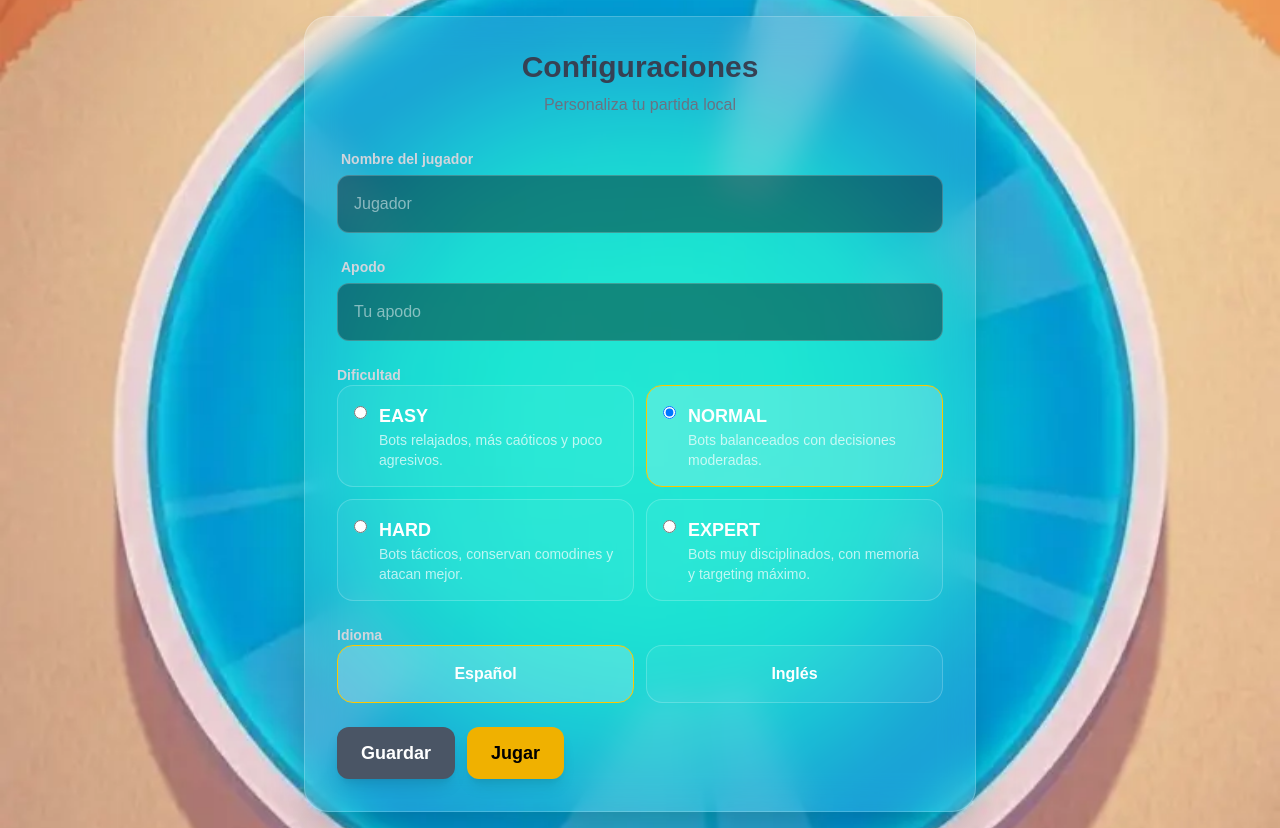
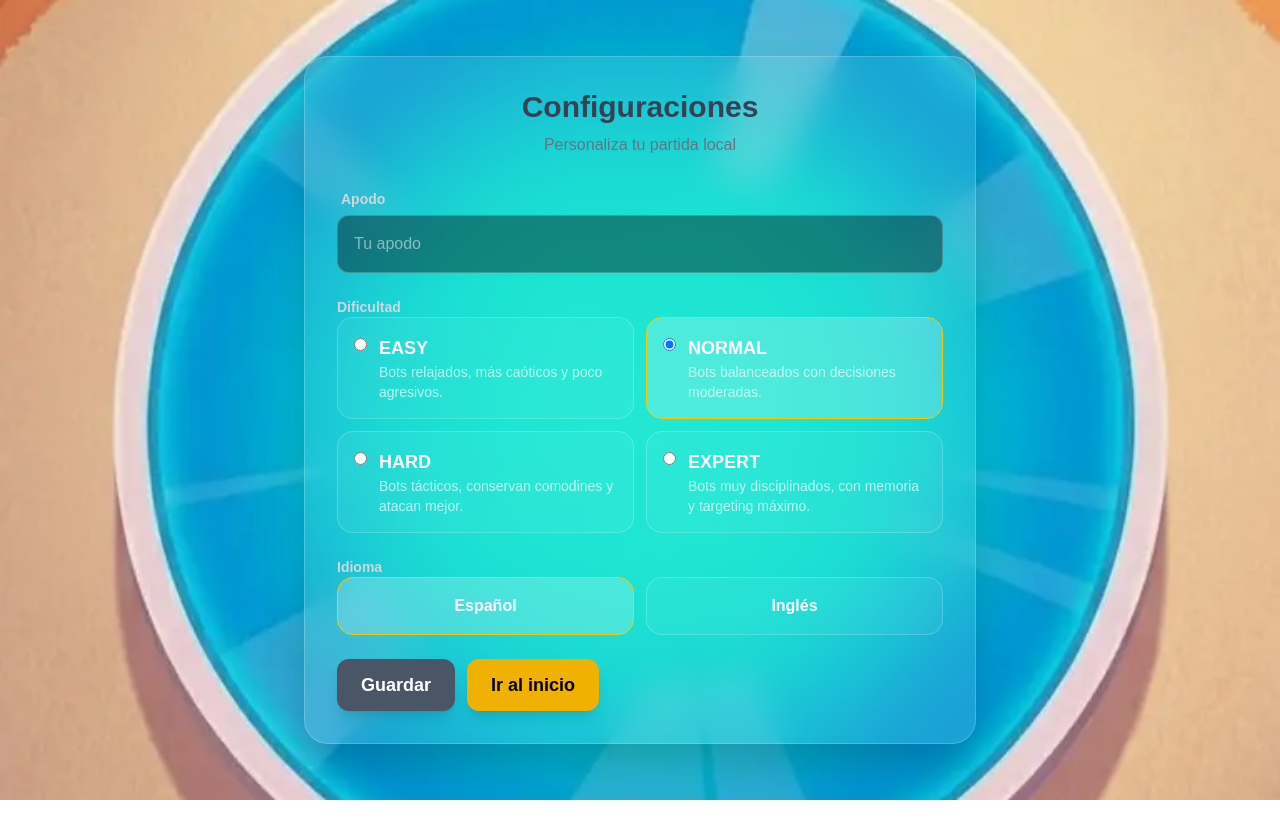
Before and after one commit to yoelvyspc93/play-one, a Next.js app: page /play-one/settings in a window 1280 px wide. After the commit the page ends 800 px from the top, so only its background shows below. Built offline with nearby package versions, Linux system fonts and the light colour scheme.

Commit message:
feat: Enhance settings management and lobby functionality with visibility change handling and improved bot creation logic

```diff
--- a/src/app/lobby/page.tsx
+++ b/src/app/lobby/page.tsx
@@ -10,7 +10,12 @@ import { Input } from '../../components/ui/Input'
 import { Avatar } from '../../components/Avatar'
 import bg from '@/public/bg.webp'
 import { createBots } from '@/lib/bots'
-import { DEFAULT_SETTINGS, GameSettings, loadSettings, saveSettings } from '@/lib/settings'
+import {
+	DEFAULT_SETTINGS,
+	GameSettings,
+	loadSettings,
+	saveSettings,
+} from '@/lib/settings'
 import { useTexts } from '@/lib/i18n'
 
 function LobbyContent() {
@@ -32,6 +37,39 @@ function LobbyContent() {
 		const loaded = loadSettings()
 		setSettings(loaded)
 		if (loaded.nickname) setName(loaded.nickname)
+	}, [])
+
+	// Reload settings when page becomes visible (user returns from settings)
+	useEffect(() => {
+		const handleVisibilityChange = () => {
+			if (document.visibilityState === 'visible') {
+				const loaded = loadSettings()
+				setSettings(loaded)
+			}
+		}
+
+		const handleStorageChange = (e: StorageEvent) => {
+			if (e.key === 'play-one-settings') {
+				const loaded = loadSettings()
+				setSettings(loaded)
+			}
+		}
+
+		// Also listen for custom storage events (same-tab updates)
+		const handleCustomStorageChange = () => {
+			const loaded = loadSettings()
+			setSettings(loaded)
+		}
+
+		document.addEventListener('visibilitychange', handleVisibilityChange)
+		window.addEventListener('storage', handleStorageChange)
+		window.addEventListener('settingsUpdated', handleCustomStorageChange)
+
+		return () => {
+			document.removeEventListener('visibilitychange', handleVisibilityChange)
+			window.removeEventListener('storage', handleStorageChange)
+			window.removeEventListener('settingsUpdated', handleCustomStorageChange)
+		}
 	}, [])
 
 	// Save name to localStorage when it changes
@@ -116,7 +154,6 @@ function LobbyContent() {
 				setMyHand(h.getMyHand())
 			}, 500)
 			;(window as any).hostInterval = interval
-
 		} catch (e: any) {
 			setError(e.message || texts.lobby.errors.startSolo)
 			setMode('HOME')
@@ -130,8 +167,8 @@ function LobbyContent() {
 	}
 
 	const handleAddBot = () => {
-		if (!host || gameState?.players.length >= 4) return
-		const [bot] = createBots(settings, gameState?.players.length ?? 1, 1)
+		if (!host || !gameState || gameState.players.length >= 4) return
+		const [bot] = createBots(settings, gameState.players.length, 1)
 		if (bot) host.addBot(bot)
 	}
 
--- a/src/app/settings/page.tsx
+++ b/src/app/settings/page.tsx
@@ -5,7 +5,14 @@ import { useRouter } from 'next/navigation'
 import bg from '@/public/bg.webp'
 import { Button } from '@/components/ui/Button'
 import { Input } from '@/components/ui/Input'
-import { GameDifficulty, GameLanguage, GameSettings, DEFAULT_SETTINGS, loadSettings, saveSettings } from '@/lib/settings'
+import {
+	GameDifficulty,
+	GameLanguage,
+	GameSettings,
+	DEFAULT_SETTINGS,
+	loadSettings,
+	saveSettings,
+} from '@/lib/settings'
 import { getTextsForLanguage } from '@/lib/i18n'
 
 const difficultyOptions: GameDifficulty[] = ['EASY', 'NORMAL', 'HARD', 'EXPERT']
@@ -14,23 +21,33 @@ const languageOptions: GameLanguage[] = ['es', 'en']
 export default function SettingsPage() {
 	const router = useRouter()
 	const [settings, setSettings] = useState<GameSettings>(DEFAULT_SETTINGS)
-	const texts = useMemo(() => getTextsForLanguage(settings.language), [settings.language])
+	const texts = useMemo(
+		() => getTextsForLanguage(settings.language),
+		[settings.language]
+	)
 
 	useEffect(() => {
 		setSettings(loadSettings())
 	}, [])
 
 	const updateSettings = (partial: Partial<GameSettings>) => {
-		setSettings((prev) => ({ ...prev, ...partial }))
+		setSettings((prev) => {
+			const updated = { ...prev, ...partial }
+			// Auto-save when difficulty or language changes
+			if (partial.difficulty !== undefined || partial.language !== undefined) {
+				saveSettings(updated)
+			}
+			return updated
+		})
 	}
 
 	const handleSave = () => {
 		saveSettings(settings)
 	}
 
-	const handlePlay = () => {
+	const handleGoHome = () => {
 		saveSettings(settings)
-		router.push('/lobby?mode=solo')
+		router.push('/')
 	}
 
 	return (
@@ -45,21 +62,19 @@ export default function SettingsPage() {
 		>
 			<div className="bg-white/10 backdrop-blur-lg p-8 rounded-3xl shadow-2xl w-full max-w-2xl border border-white/20">
 				<div className="text-center mb-8">
-					<h1 className="text-3xl font-black text-gray-700">{texts.settings.title}</h1>
+					<h1 className="text-3xl font-black text-gray-700">
+						{texts.settings.title}
+					</h1>
 					<p className="text-gray-500 mt-2">{texts.settings.subtitle}</p>
 				</div>
 
 				<div className="flex flex-col gap-6">
 					<Input
-						label={texts.settings.playerNameLabel}
-						value={settings.playerName}
-						onChange={(event) => updateSettings({ playerName: event.target.value })}
-						placeholder={texts.game.defaultPlayerName}
-					/>
-					<Input
 						label={texts.settings.nicknameLabel}
 						value={settings.nickname}
-						onChange={(event) => updateSettings({ nickname: event.target.value })}
+						onChange={(event) =>
+							updateSettings({ nickname: event.target.value })
+						}
 						placeholder={texts.settings.nicknamePlaceholder}
 					/>
 
@@ -87,7 +102,9 @@ export default function SettingsPage() {
 											className="mt-1"
 										/>
 										<div>
-											<div className="text-lg font-bold text-white">{difficulty}</div>
+											<div className="text-lg font-bold text-white">
+												{difficulty}
+											</div>
 											<p className="text-sm text-white/70">
 												{texts.settings.difficultyDescriptions[difficulty]}
 											</p>
@@ -132,8 +149,8 @@ export default function SettingsPage() {
 						<Button variant="secondary" size="lg" onClick={handleSave}>
 							{texts.common.save}
 						</Button>
-						<Button size="lg" onClick={handlePlay}>
-							{texts.common.play}
+						<Button size="lg" onClick={handleGoHome}>
+							{texts.common.home}
 						</Button>
 					</div>
 				</div>
--- a/src/engine/bot.ts
+++ b/src/engine/bot.ts
@@ -152,7 +152,6 @@ function resolveBotTuning(profile: BotProfile, tuning?: BotTuning) {
     delayMinMs: resolved.delayMinMs ?? DEFAULT_BOT_TUNING.delayMinMs,
     delayMaxMs: resolved.delayMaxMs ?? DEFAULT_BOT_TUNING.delayMaxMs,
   };
-}
 }
 
 interface PlayerModel {
--- a/src/engine/texts.ts
+++ b/src/engine/texts.ts
@@ -9,6 +9,7 @@ export const TEXTS_ES = {
     loading: 'Cargando...',
     save: 'Guardar',
     play: 'Jugar',
+    home: 'Ir al inicio',
   },
   home: {
     titleIntro: 'EL JUEGO',
@@ -47,7 +48,6 @@ export const TEXTS_ES = {
   settings: {
     title: 'Configuraciones',
     subtitle: 'Personaliza tu partida local',
-    playerNameLabel: 'Nombre del jugador',
     nicknameLabel: 'Apodo',
     nicknamePlaceholder: 'Tu apodo',
     difficultyLabel: 'Dificultad',
@@ -106,6 +106,7 @@ export const TEXTS_EN = {
     loading: 'Loading...',
     save: 'Save',
     play: 'Play',
+    home: 'Go home',
   },
   home: {
     titleIntro: 'THE',
@@ -144,7 +145,6 @@ export const TEXTS_EN = {
   settings: {
     title: 'Settings',
     subtitle: 'Customize your local match',
-    playerNameLabel: 'Player name',
     nicknameLabel: 'Nickname',
     nicknamePlaceholder: 'Your nickname',
     difficultyLabel: 'Difficulty',
--- a/src/lib/settings.ts
+++ b/src/lib/settings.ts
@@ -3,14 +3,12 @@ export type GameLanguage = 'es' | 'en';
 
 export interface GameSettings {
   difficulty: GameDifficulty;
-  playerName: string;
   nickname: string;
   language: GameLanguage;
 }
 
 export const DEFAULT_SETTINGS: GameSettings = {
   difficulty: 'NORMAL',
-  playerName: '',
   nickname: '',
   language: 'es',
 };
@@ -26,14 +24,13 @@ export function loadSettings(): GameSettings {
   const raw = localStorage.getItem(SETTINGS_KEY);
   if (!raw) {
     const legacyName = localStorage.getItem(LEGACY_NAME_KEY) ?? '';
-    return { ...DEFAULT_SETTINGS, playerName: legacyName, nickname: legacyName };
+    return { ...DEFAULT_SETTINGS, nickname: legacyName };
   }
 
   try {
-    const parsed = JSON.parse(raw) as Partial<GameSettings>;
+    const parsed = JSON.parse(raw) as Partial<GameSettings & { playerName?: string }>;
     return {
       difficulty: parsed.difficulty ?? DEFAULT_SETTINGS.difficulty,
-      playerName: parsed.playerName ?? DEFAULT_SETTINGS.playerName,
       nickname: parsed.nickname ?? parsed.playerName ?? DEFAULT_SETTINGS.nickname,
       language: parsed.language ?? DEFAULT_SETTINGS.language,
     };
@@ -48,5 +45,6 @@ export function saveSettings(settings: GameSettings) {
     ...settings,
   };
   localStorage.setItem(SETTINGS_KEY, JSON.stringify(next));
-  localStorage.setItem(LEGACY_NAME_KEY, next.nickname || next.playerName);
+  // Dispatch custom event to notify other components in the same tab
+  window.dispatchEvent(new CustomEvent('settingsUpdated'));
 }
--- a/src/network/client.ts
+++ b/src/network/client.ts
@@ -14,7 +14,7 @@ export class GameClient {
   public onStateUpdate: ((state: PublicState) => void) | null = null;
   public onHandUpdate: ((hand: Card[]) => void) | null = null;
 
-  constructor(private playerName: string) {
+  constructor(private nickname: string) {
     this.peerManager = new PeerManager();
   }
 
@@ -33,7 +33,7 @@ export class GameClient {
         type: MessageType.JOIN,
         roomId: hostId,
         senderId: this.peerManager.myId,
-        payload: { name: this.playerName }
+        payload: { name: this.nickname }
       });
     });
 
--- a/src/network/host.ts
+++ b/src/network/host.ts
@@ -26,10 +26,10 @@ export class GameHost {
   private botInterval: NodeJS.Timeout | null = null;
 
 
-  constructor(private hostPlayerName: string) {
+  constructor(private hostNickname: string) {
     this.peerManager = new PeerManager();
     // Initial state with just host
-    this.state = createInitialState(['host'], [hostPlayerName]);
+    this.state = createInitialState(['host'], [hostNickname]);
   }
 
   public async start(customId?: string): Promise<string> {
@@ -48,7 +48,7 @@ export class GameHost {
     // Or just map 'host' -> real ID.
     // Let's re-init for simplicity or update the ID mappings.
     // Re-init:
-    this.state = createInitialState([id], [this.hostPlayerName]);
+    this.state = createInitialState([id], [this.hostNickname]);
     this.state.public.roomId = id; // Sync correct Room ID
 
     return id;
```
